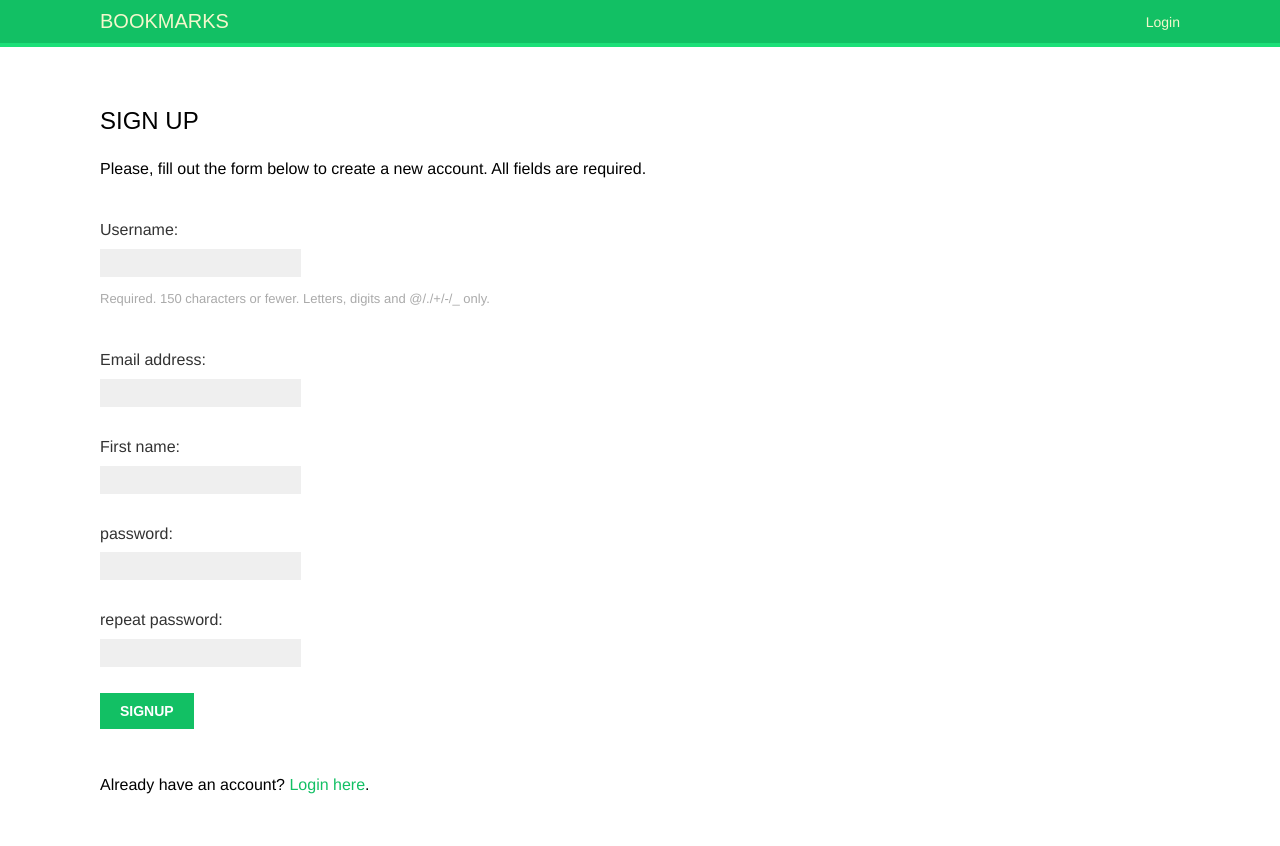
After one commit to ABo-EsMaiL/BookMarks_Django, a Django app: page /account/register/ in a window 1280 px wide. The commit adds this page. Run offline with Django 5.2, Linux system fonts and the light colour scheme; some web fonts are replaced.

Commit message:
Registration Commit

```diff
--- a/account/forms.py
+++ b/account/forms.py
@@ -1,6 +1,23 @@
 from django import forms
+from django.contrib.auth.models import User
 
 class LoginForm(forms.Form):
     username = forms.CharField(max_length=100)
     password = forms.CharField(widget=forms.PasswordInput)
     remember_me = forms.BooleanField(required=False)
+
+
+class UserRegistrationFrom(forms.ModelForm):
+    password = forms.CharField(label='password',widget=forms.PasswordInput)
+    repeatPassword = forms.CharField(label='repeat password',widget=forms.PasswordInput)
+
+    class Meta:
+        model =User
+        fields = ['username','email','first_name']
+
+
+    def clean_repeatPassword(self):
+        cd = self.cleaned_data
+        if cd['password'] != cd['repeatPassword']:
+            raise forms.ValidationError('passwords do not match')
+        return cd['repeatPassword']
--- a/account/urls.py
+++ b/account/urls.py
@@ -15,6 +15,7 @@ urlpatterns = [
     # path('password-reset/complete/', auth_views.PasswordResetCompleteView.as_view(), name='password_reset_complete'),
 
     path('dashboard/', views.dashboard, name='dashboard'),
+    path('register/', views.register, name='register'),
 
     path('',include('django.contrib.auth.urls'))
 
--- a/account/views.py
+++ b/account/views.py
@@ -1,6 +1,6 @@
 from django.shortcuts import render
 # from django.http import HttpResponse ,HttpResponseRedirect
-# from .forms import LoginForm
+from .forms import LoginForm,UserRegistrationFrom
 # from django.contrib.auth import authenticate, login, logout
 from django.contrib.auth.decorators import login_required
 
@@ -43,3 +43,25 @@ def dashboard(request):
     return render(request, 'account/dashboard.html',{
         'section': 'dashboard',
     })
+
+
+def register(request):
+    if request.method == 'POST':
+        user_form = UserRegistrationFrom(request.POST)
+        if user_form.is_valid():
+            new_user = user_form.save(commit=False)
+
+            new_user.name = new_user.set_password(user_form.cleaned_data['password'])
+
+            new_user.save()
+
+            return render(request, 'account/register_done.html',{
+                'new_user': new_user
+            })
+
+    else:
+        user_form = UserRegistrationFrom()
+
+    return render(request, 'account/register.html',{
+        'user_form': user_form,
+    })
--- /dev/null
+++ b/templates/account/register.html
@@ -0,0 +1,19 @@
+{% extends 'base.html' %}
+
+{% block title %}Create New Account{% endblock %}
+
+{% block content %}
+    <h2>SIGN UP</h2>
+    <p>
+        Please, fill out the form below to create a new account.
+        All fields are required.
+    </p>
+    <form method="post">
+        {{ user_form.as_p }}
+        {% csrf_token %}
+        <p><input type="submit" value="signup"></p>
+    </form>
+    <p>
+        Already have an account? <a href="{% url 'login' %}">Login here</a>.
+    </p>
+{% endblock %}
--- a/templates/registration/login.html
+++ b/templates/registration/login.html
@@ -13,7 +13,8 @@
     <p>Your username and password didn't match. Please try again.</p>
 {% else %}
 <p>
-    Please login with your username and password below.
+    Please login with your username and password below. <br>
+    Don't have an account? <a href="{% url 'register' %}">Sign up here.</a>
 </p>
 {% endif %}
 
```
Also changed, not shown: templates/account/register_done.html (added, +12 -0 lines).
